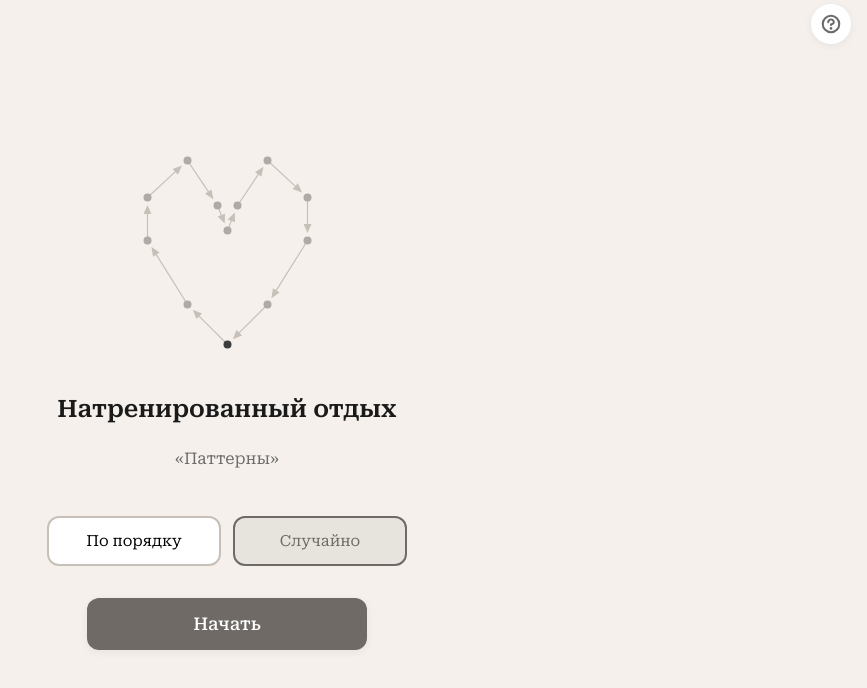
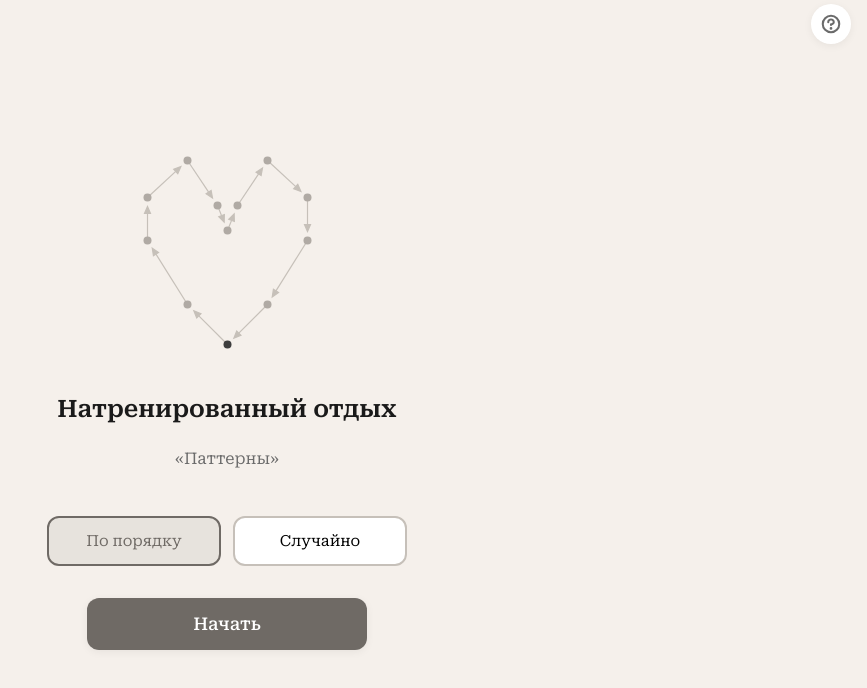
Before and after one commit to codermsk77/gameminiapp-, a React (Vite) app: page / in a window 1280 px wide. Shown: the top 688 px of the page, without its empty margins (413-1280 px from the left). Built offline with nearby package versions, Linux system fonts and the light colour scheme; what @tma.js/sdk would draw is missing.

Commit message:
Set sequential order as default

```diff
--- a/src/App.tsx
+++ b/src/App.tsx
@@ -8,7 +8,7 @@ import './App.css';
 
 type Screen = 'start' | 'game' | 'complete';
 type OrderMode = 'sequential' | 'random';
-const DEFAULT_ORDER_MODE: OrderMode = 'random';
+const DEFAULT_ORDER_MODE: OrderMode = 'sequential';
 
 const HELP_TEXT = `Натренированный отдых – теория восстановления концентрации;
 Паттерны – один из способов её реализации.
```
